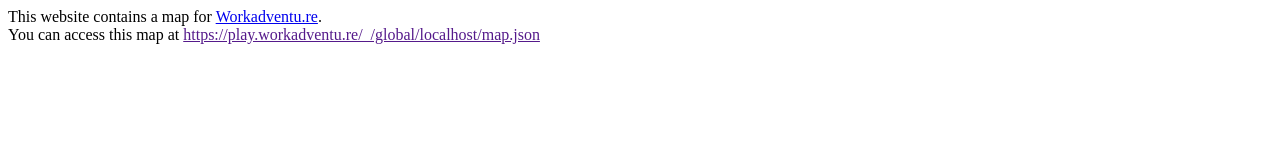
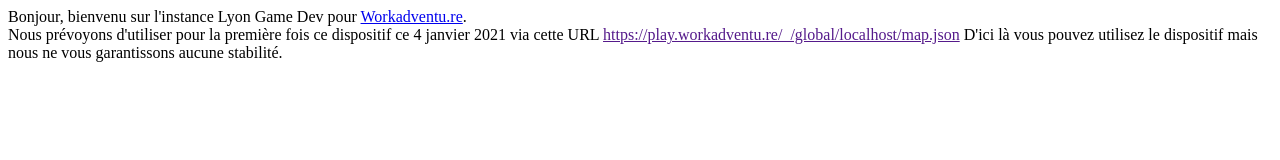
Before and after one commit to lyongamedev/wa-pubmap, a plain HTML site: page index.html in a window 1280 px wide. Drawn offline with Linux system fonts and the light colour scheme.

Commit message:
Update index.html

```diff
--- a/index.html
+++ b/index.html
@@ -13,8 +13,9 @@
         </script>
     </head>
     <body>
-        This website contains a map for <a href="https://workadventu.re">Workadventu.re</a>.
+        Bonjour, bienvenu sur l'instance Lyon Game Dev pour <a href="https://workadventu.re">Workadventu.re</a>.
         <br/>
-        You can access this map at <a id="mapLink" href=""></a>
+        Nous prévoyons d'utiliser pour la première fois ce dispositif ce 4 janvier 2021 via cette URL <a id="mapLink" href=""></a>
+		D'ici là vous pouvez utilisez le dispositif mais nous ne vous garantissons aucune stabilité.
     </body>
 </html>
```
